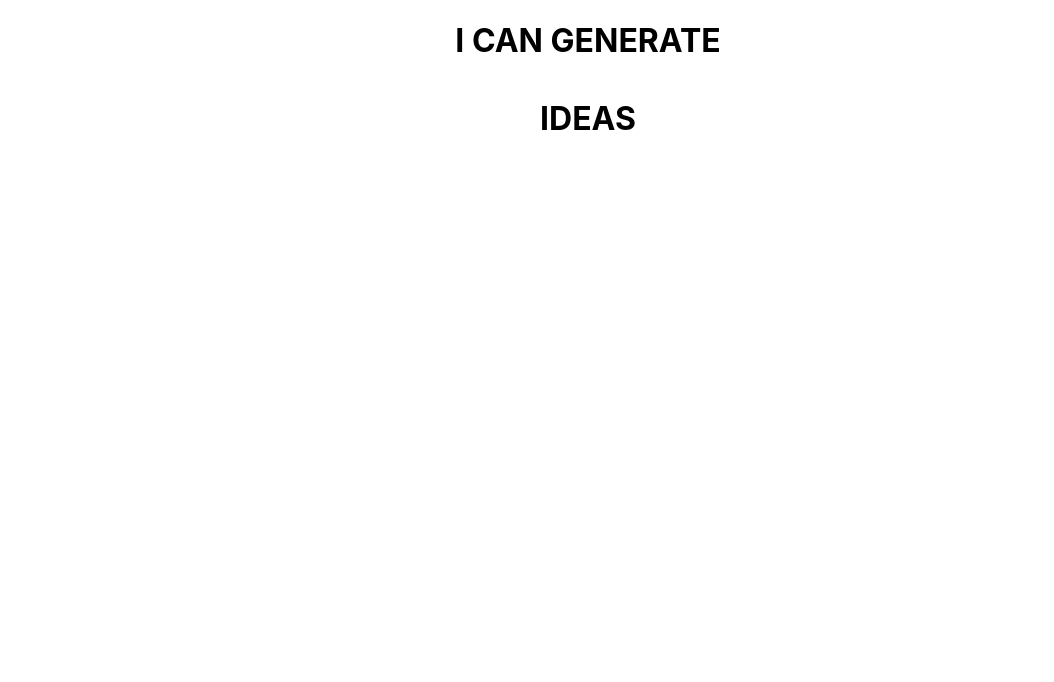
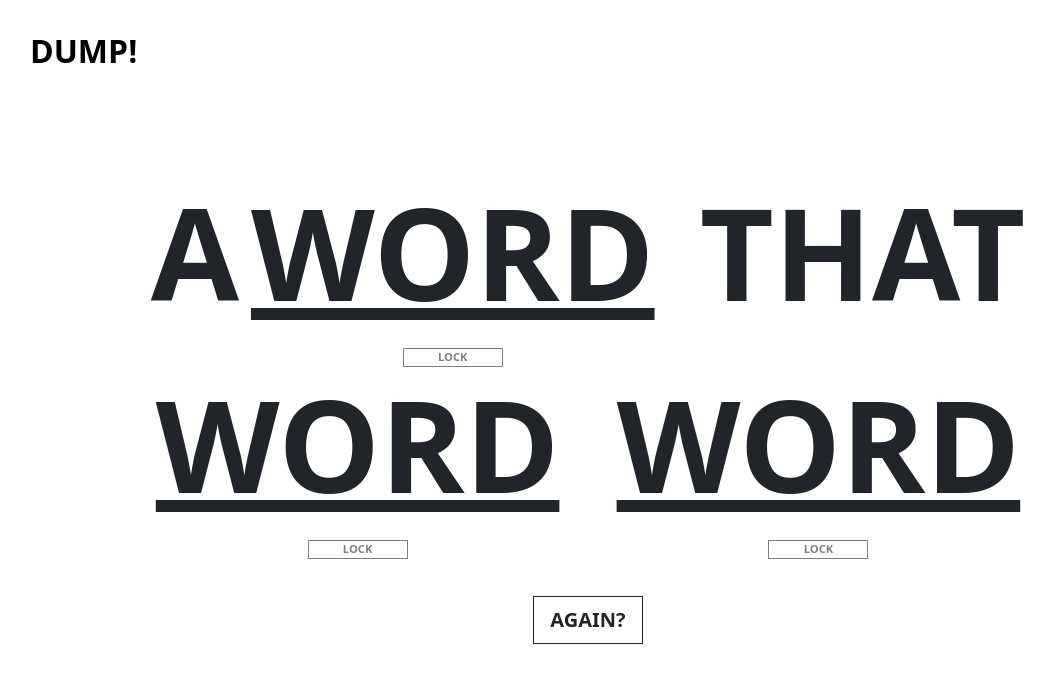
Before and after one commit to mxlouiej/dump-ideas-frontend, a React (Create React App) app: page /shit in a window 1280 px wide. Shown: the top 682 px of the page, without its empty margins (52-1106 px from the left). Built offline with nearby package versions, Linux system fonts and the light colour scheme; no server answers.

Commit message:
pages with post and get methods

```diff
--- a/package.json
+++ b/package.json
@@ -14,6 +14,8 @@
     "react": "^17.0.2",
     "react-bootstrap": "^2.0.3",
     "react-dom": "^17.0.2",
+    "react-router": "^6.0.2",
+    "react-router-dom": "^6.0.2",
     "react-scripts": "4.0.3",
     "typescript": "^4.1.2",
     "web-vitals": "^1.0.1"
--- a/public/index.html
+++ b/public/index.html
@@ -24,6 +24,12 @@
       work correctly both with client-side routing and a non-root public URL.
       Learn how to configure a non-root public URL by running `npm run build`.
     -->
+    <link
+      rel="stylesheet"
+      href="https://cdn.jsdelivr.net/npm/bootstrap@5.1.3/dist/css/bootstrap.min.css"
+      integrity="sha384-1BmE4kWBq78iYhFldvKuhfTAU6auU8tT94WrHftjDbrCEXSU1oBoqyl2QvZ6jIW3"
+      crossorigin="anonymous"
+    />
     <title>React App</title>
   </head>
   <body>
--- a/src/App.css
+++ b/src/App.css
@@ -1,38 +1,87 @@
-.App {
+.main-container {
   text-align: center;
+  height: 100vh;
 }
 
-.App-logo {
-  height: 40vmin;
-  pointer-events: none;
+.big-text {
+  font-size: 8rem;
+  font-weight: bolder;
 }
 
-@media (prefers-reduced-motion: no-preference) {
-  .App-logo {
-    animation: App-logo-spin infinite 20s linear;
+.btn-large-bold {
+  font-weight: bolder !important;
+  border-radius: 0 !important;
+}
+
+.dump-header {
+  top: 2rem;
+}
+
+.form-control {
+  font-size: 3rem !important;
+  text-align: center;
+  text-transform: uppercase !important;
+}
+
+.bold-text {
+  font-weight: bold;
+}
+
+.highlight-word {
+  text-decoration: underline;
+  cursor: pointer;
+}
+
+.statement-text {
+  padding-bottom: 2rem;
+}
+
+.sub-text {
+  font-size: 0.7rem;
+  text-decoration: none;
+  font-weight: bold;
+  position: absolute;
+  left: 0;
+  right: 0;
+  margin-left: auto;
+  margin-right: auto;
+  width: 100px;
+  border: 1px solid;
+}
+
+.locked-text {
+  color: rgb(233, 233, 233);
+  background-color: grey;
+}
+
+.unlocked-text {
+  color: rgba(0, 0, 0, 0.5);
+}
+
+.toast-alert {
+  bottom: 15px;
+  left: 15px;
+}
+
+/* On screens that are 992px or less */
+@media screen and (max-width: 992px) {
+  .big-text {
+    font-size: 5rem;
   }
 }
 
-.App-header {
-  background-color: #282c34;
-  min-height: 100vh;
-  display: flex;
-  flex-direction: column;
-  align-items: center;
-  justify-content: center;
-  font-size: calc(10px + 2vmin);
-  color: white;
-}
+/* On screens that are 600px or less */
+@media screen and (max-width: 600px) {
+  .big-text {
+    font-size: 2rem;
+  }
 
-.App-link {
-  color: #61dafb;
-}
+  .toast-alert {
+    bottom: 15px;
+    left: 0;
+  }
 
-@keyframes App-logo-spin {
-  from {
-    transform: rotate(0deg);
-  }
-  to {
-    transform: rotate(360deg);
+  .form-control {
+    font-size: 2rem !important;
   }
 }
--- a/src/App.tsx
+++ b/src/App.tsx
@@ -1,13 +1,21 @@
 import React from "react";
 import "./App.css";
+import "bootstrap/dist/css/bootstrap.min.css";
+import { BrowserRouter, Routes, Route } from "react-router-dom";
 
 import MainPage from "./pages/mainPage";
+import DumpIdeas from "./pages/dumpIdeas";
+import ShitIdeas from "./pages/shitIdeas";
 
 function App() {
   return (
-    <div className="App">
-      <MainPage />
-    </div>
+    <BrowserRouter>
+      <Routes>
+        <Route path="/" element={<MainPage />} />
+        <Route path="dump" element={<DumpIdeas />} />
+        <Route path="shit" element={<ShitIdeas />} />
+      </Routes>
+    </BrowserRouter>
   );
 }
 
--- /dev/null
+++ b/src/components/header.tsx
@@ -0,0 +1,15 @@
+import React from "react";
+import { Row } from "react-bootstrap";
+import { Link } from "react-router-dom";
+
+const Header = () => {
+  return (
+    <Row className="position-fixed dump-header">
+      <Link to="/" className="text-decoration-none text-black">
+        <h2 className="bold-text">DUMP!</h2>
+      </Link>
+    </Row>
+  );
+};
+
+export default Header;
--- /dev/null
+++ b/src/components/wordState.tsx
@@ -0,0 +1,23 @@
+import React from "react";
+
+type Props = {
+  word: string;
+  className: string;
+  state: boolean;
+  onClick: React.Dispatch<React.SetStateAction<any>>;
+};
+
+const WordState = ({ word, className, state, onClick }: Props) => {
+  return (
+    <span className=" position-relative">
+      <span className={`${className}`} onClick={onClick}>
+        {word ? word : "WORD"}
+      </span>
+      <legend className={`sub-text ${state ? "locked-text" : "unlocked-text"}`}>
+        {state ? "locked" : "lock"}
+      </legend>
+    </span>
+  );
+};
+
+export default WordState;
--- a/src/pages/dumpIdeas.tsx
+++ b/src/pages/dumpIdeas.tsx
@@ -1,10 +1,94 @@
-import React from "react";
+import React, { useState } from "react";
+import Row from "react-bootstrap/Row";
+import Col from "react-bootstrap/Col";
+import Container from "react-bootstrap/Container";
+import Button from "react-bootstrap/Button";
+import InputGroup from "react-bootstrap/InputGroup";
+import FormControl from "react-bootstrap/FormControl";
+import Dropdown from "react-bootstrap/Dropdown";
+import DropdownButton from "react-bootstrap/DropdownButton";
+import Toast from "react-bootstrap/Toast";
+
+import Header from "../components/header";
 
 const DumpIdeas = () => {
+  const [word, setWord] = useState("");
+  const [wordType, setWordType] = useState("Verb");
+  const [openModal, setOpenModal] = useState(false);
+  const [message, setMessage] = useState("");
+
+  const submitWords = async (word: string, wordType: string) => {
+    await fetch("http://localhost:8000/addWord", {
+      method: "POST",
+      body: JSON.stringify({
+        word: word.toLowerCase(),
+        wordType: wordType,
+      }),
+    })
+      .then((res) => {
+        res.json().then((r) => {
+          setOpenModal(true);
+          setMessage(r.message);
+          console.log(r);
+        });
+      })
+      .catch((err) => {
+        console.log("may error", err);
+      });
+  };
+
   return (
-    <div>
-      <h1>DUMP IDEAS</h1>
-    </div>
+    <Container className="main-container d-flex flex-column justify-content-center">
+      <Header />
+
+      <Row className="my-5">
+        <InputGroup className="mb-3">
+          <FormControl
+            aria-label="Text input with dropdown button"
+            onChange={(e: React.ChangeEvent<HTMLInputElement>) =>
+              setWord(e.target.value)
+            }
+          />
+
+          <DropdownButton
+            variant="outline-secondary"
+            title={wordType}
+            id="input-group-dropdown-2"
+            align="end"
+          >
+            {wordType === "Verb" ? (
+              <Dropdown.Item onClick={() => setWordType("Noun")}>
+                Noun
+              </Dropdown.Item>
+            ) : (
+              <Dropdown.Item onClick={() => setWordType("Verb")}>
+                Verb
+              </Dropdown.Item>
+            )}
+          </DropdownButton>
+        </InputGroup>
+      </Row>
+      <Row>
+        <Col>
+          <Button
+            variant="outline-dark btn-large-bold"
+            size="lg"
+            onClick={() => submitWords(word, wordType)}
+            disabled={word ? false : true}
+          >
+            ADD
+          </Button>
+        </Col>
+      </Row>
+      {openModal && (
+        <Toast show={openModal} className="position-absolute toast-alert">
+          <Toast.Header>
+            <strong className="me-auto">Alert</strong>
+          </Toast.Header>
+          <Toast.Body>{message}</Toast.Body>
+        </Toast>
+      )}
+    </Container>
   );
 };
 
--- a/src/pages/mainPage.tsx
+++ b/src/pages/mainPage.tsx
@@ -1,12 +1,22 @@
 import React, { useEffect, useState } from "react";
+import Row from "react-bootstrap/Row";
+import Col from "react-bootstrap/Col";
+import Container from "react-bootstrap/Container";
+import Button from "react-bootstrap/Button";
+import { useNavigate } from "react-router";
+
+import Header from "../components/header";
 
 const MainPage = () => {
-  const [data, setData] = useState();
+  const [data, setData] = useState(0);
+  let navigate = useNavigate();
 
   const fetchPossibilities = async () => {
-    await fetch("http://localhost:8000/getPossibilities").then((res) =>
-      res.json().then((r) => setData(r.count))
-    );
+    await fetch("http://localhost:8000/getPossibilities")
+      .then((res) => res.json().then((r) => setData(r.count)))
+      .catch((r) => {
+        console.log("Error", r);
+      });
   };
 
   useEffect(() => {
@@ -14,13 +24,45 @@ const MainPage = () => {
   }, []);
 
   return (
-    <div>
-      <h1>
-        I CAN GENERATE <br />
-        {data}
-        <br /> IDEAS
-      </h1>
-    </div>
+    <Container className="main-container d-flex flex-column justify-content-center">
+      <Header />
+
+      <Row className="my-5">
+        <h1 className="big-text">
+          I CAN GENERATE <br />
+          {data}
+          <br /> IDEAS
+        </h1>
+      </Row>
+      <Row className="flex-column flex-md-row">
+        <Col className="mb-3">
+          <Button
+            className="btn-large-bold"
+            variant="outline-dark"
+            size="lg"
+            onClick={() => {
+              navigate(`/dump`);
+            }}
+          >
+            DUMP IDEAS
+          </Button>
+          <h6>HELP A COLLEAGUE</h6>
+        </Col>
+        <Col className="mb-3">
+          <Button
+            className="btn-large-bold"
+            variant="outline-dark"
+            size="lg"
+            onClick={() => {
+              navigate(`/shit`);
+            }}
+          >
+            SHIT IDEAS
+          </Button>
+          <h6>HELP YOURSELF</h6>
+        </Col>
+      </Row>
+    </Container>
   );
 };
 
--- a/src/pages/shitIdeas.tsx
+++ b/src/pages/shitIdeas.tsx
@@ -1,10 +1,120 @@
-import React from "react";
+import React, { useCallback, useEffect, useState } from "react";
+import Row from "react-bootstrap/Row";
+import Col from "react-bootstrap/Col";
+import Container from "react-bootstrap/Container";
+import Button from "react-bootstrap/Button";
+import Header from "../components/header";
+import WordState from "../components/wordState";
 
 const ShitIdeas = () => {
+  const [verb, setVerb] = useState({
+    word: "",
+    locked: false,
+  });
+  const [noun, setNoun] = useState({
+    word: "",
+    locked: false,
+  });
+  const [product, setProduct] = useState({
+    word: "",
+    locked: false,
+  });
+
+  const fetchRandomVerb = async () => {
+    await fetch("http://localhost:8000/getRandomVerb")
+      .then((res) => res.json().then((r) => setVerb({ ...verb, word: r.verb })))
+      .catch((r) => {
+        console.log("Error", r);
+      });
+  };
+  const fetchRandomNoun = async () => {
+    await fetch("http://localhost:8000/getRandomNoun")
+      .then((res) => res.json().then((r) => setNoun({ ...noun, word: r.noun })))
+      .catch((r) => {
+        console.log("Error", r);
+      });
+  };
+  const fetchRandomProduct = async () => {
+    await fetch("http://localhost:8000/getProduct")
+      .then((res) =>
+        res.json().then((r) => {
+          setProduct({ ...product, word: r.product });
+        })
+      )
+      .catch((r) => {
+        console.log("Error", r);
+      });
+  };
+
+  const generateIdea = useCallback(() => {
+    if (!verb.locked) {
+      fetchRandomVerb();
+    }
+    if (!noun.locked) {
+      fetchRandomNoun();
+    }
+    if (!product.locked) {
+      fetchRandomProduct();
+    }
+  }, [verb.locked, noun.locked, product.locked]);
+
+  useEffect(() => {
+    generateIdea();
+  }, []);
   return (
-    <div>
-      <h1>SHIT IDEAS</h1>
-    </div>
+    <Container className="main-container d-flex flex-column justify-content-center">
+      <Header />
+      <Row className="big-text text-uppercase text-break d-inline-block statement-text">
+        A
+        <WordState
+          word={product.word}
+          className="highlight-word"
+          state={product.locked}
+          onClick={() =>
+            setProduct({
+              ...product,
+              locked: !product.locked,
+            })
+          }
+        />{" "}
+        THAT
+        <br />
+        <WordState
+          word={verb.word}
+          className="highlight-word"
+          state={verb.locked}
+          onClick={() =>
+            setVerb({
+              ...verb,
+              locked: !verb.locked,
+            })
+          }
+        />{" "}
+        <WordState
+          word={noun.word}
+          className="highlight-word"
+          state={noun.locked}
+          onClick={() =>
+            setNoun({
+              ...noun,
+              locked: !noun.locked,
+            })
+          }
+        />{" "}
+      </Row>
+      <Row>
+        <Col>
+          <Button
+            className="mt-4 btn-large-bold"
+            variant="outline-dark"
+            size="lg"
+            onClick={() => generateIdea()}
+          >
+            AGAIN?
+          </Button>
+        </Col>
+      </Row>
+    </Container>
   );
 };
 
```
Also changed, not shown: 1 other file (tests, documents, lock files or other folders).
